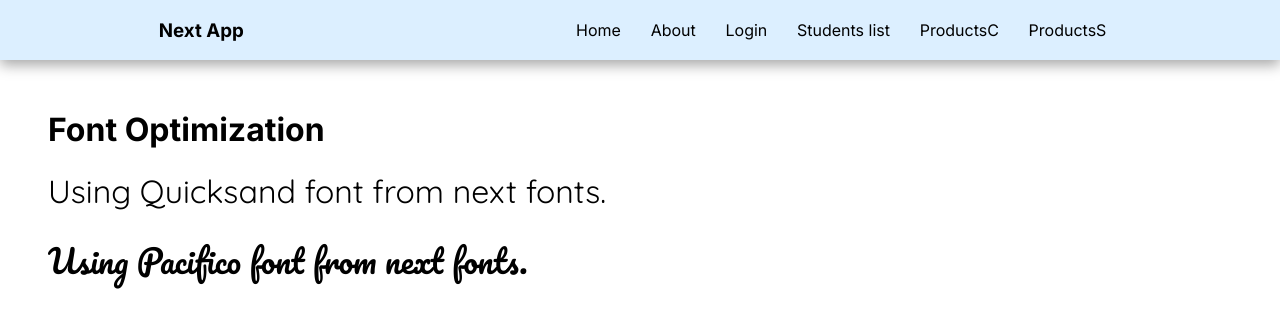
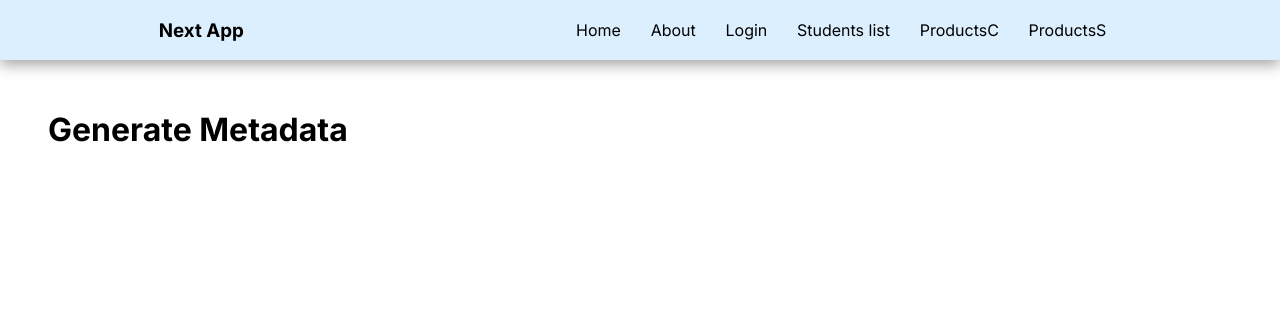
Before and after one commit to guptaji1008/next-application, a Next.js app: page / in a window 1280 px wide. Shown: the top 328 px of the page. Built offline with nearby package versions, Linux system fonts and the light colour scheme.

Commit message:
16th lec (generating dynamic metadata)

```diff
--- a/src/app/page.js
+++ b/src/app/page.js
@@ -1,26 +1,9 @@
-import { Quicksand } from "next/font/google"
-import { Pacifico } from "next/font/google"
-
-const quicksand = Quicksand({
-  weight: "400",
-  subsets: ["vietnamese"],
-  display: "swap"
-})
-
-const pacifico = Pacifico({
-  weight: "400",
-  subsets: ["cyrillic"],
-  display: "swap"
-})
 
 export default function Home() {
 
   return (
     <main>
-      <h1>Font Optimization</h1>
-      <h1 className={quicksand.className}>Using Quicksand font from next fonts.</h1>
-      <h1 className={pacifico.className}>Using Pacifico font from next fonts.</h1>
-
+      <h1>Generate Metadata</h1>
     </main>
   )
 }
```
Also changed, not shown: src/app/generatemetadata/page.js (added, +15 -0 lines).
